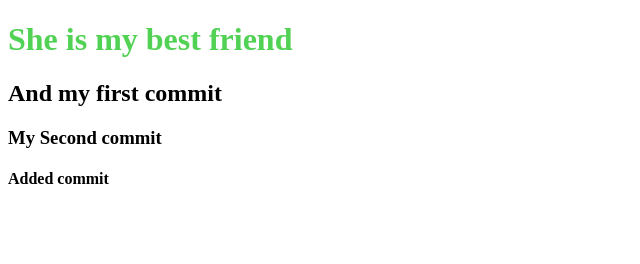
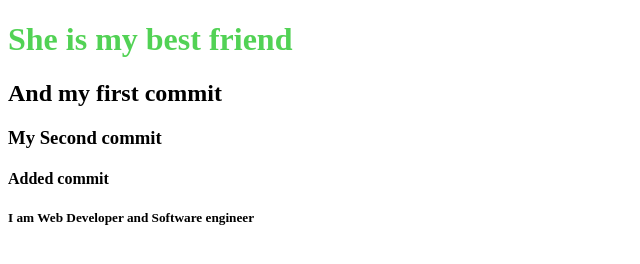
Before and after one commit to sabbosachidurjoy/this-is-my-first-repo, a plain HTML site: page index.html in a window 1280 px wide. Shown: the whole page, without its empty margins (0-640 px from the left). Drawn offline with Linux system fonts and the light colour scheme.

Commit message:
added headding

```diff
--- a/index.html
+++ b/index.html
@@ -12,5 +12,6 @@
     <h2>And my first commit</h2>
     <h3>My Second commit</h3>
     <h4>Added commit</h4>
+    <h5>I am Web Developer and Software engineer</h5>
 </body>
 </html>
```
